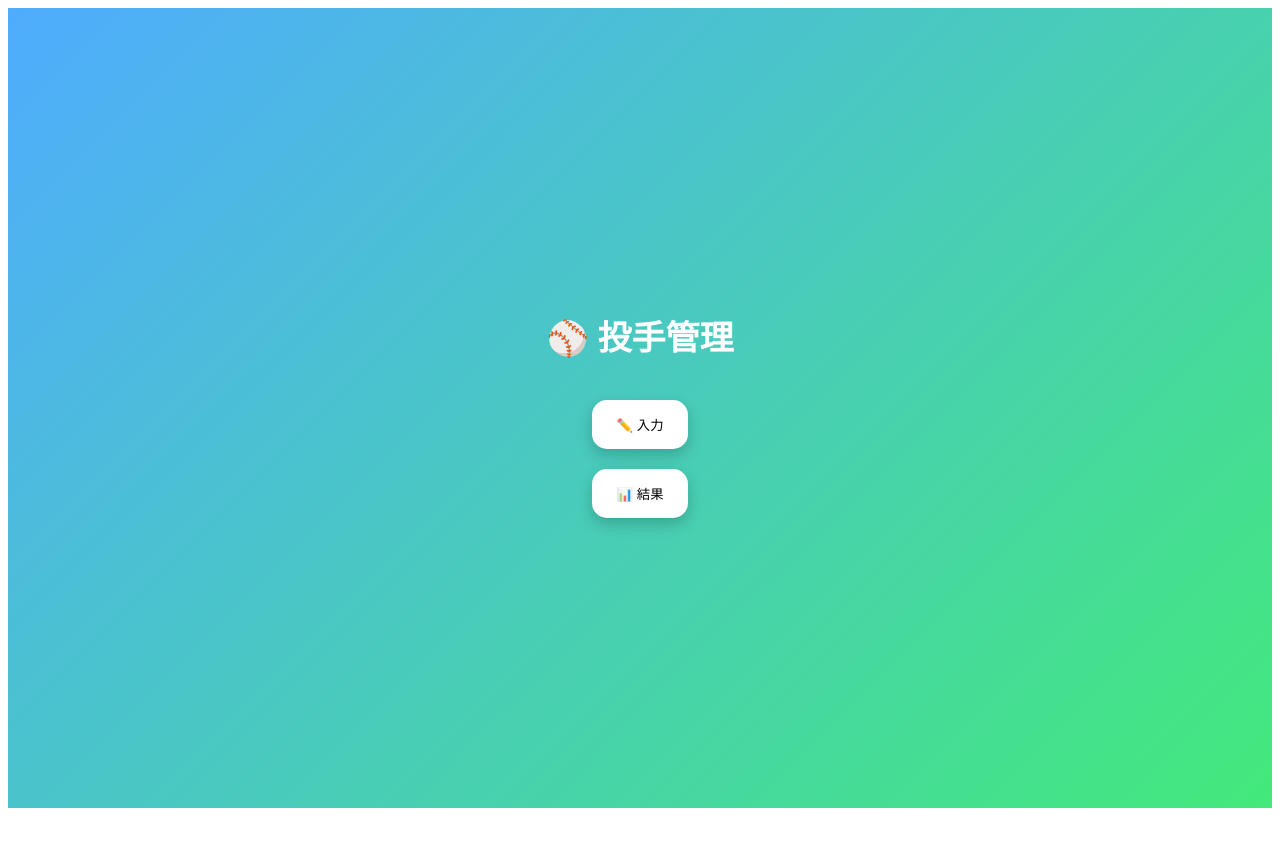
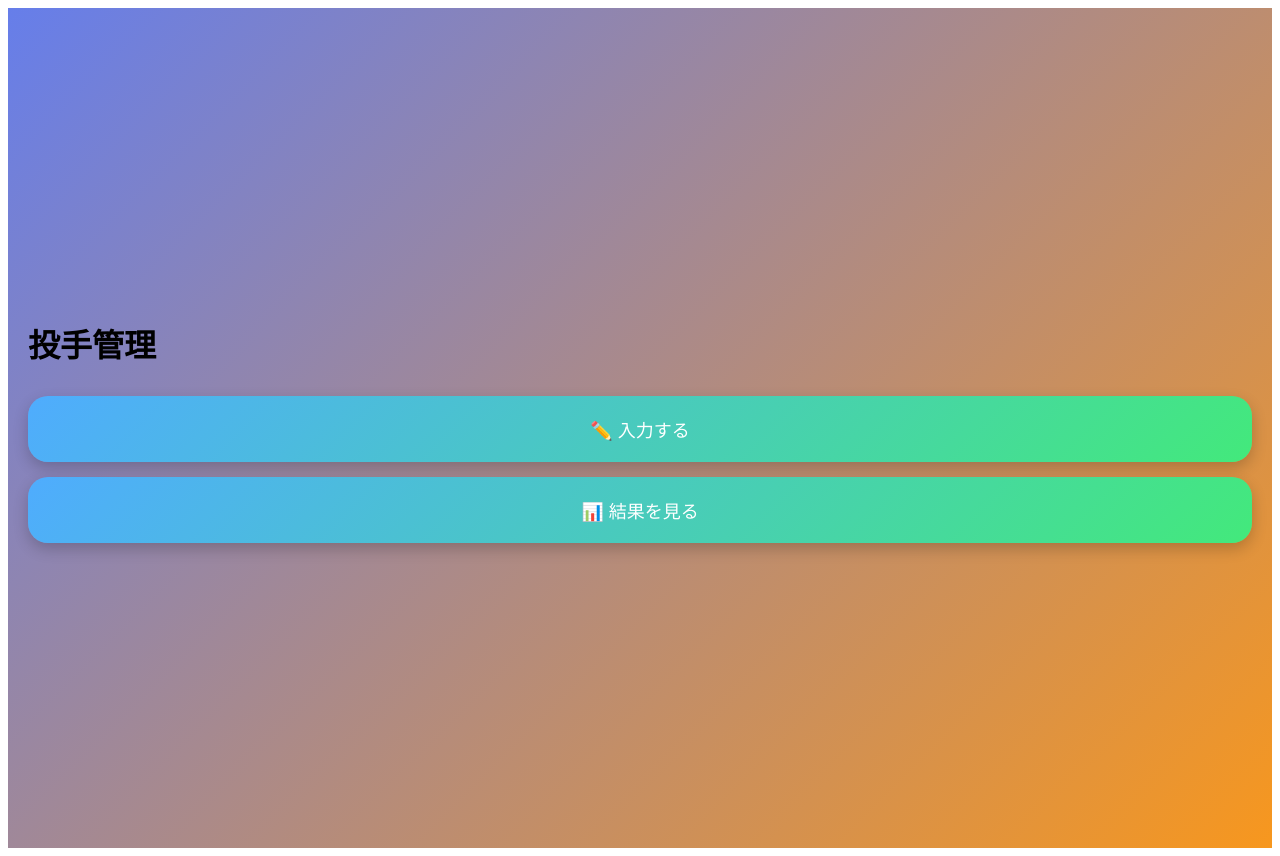
Before and after one commit to t18167647-web/-, a Next.js app: page / in a window 1280 px wide. Before the commit the page ends 816 px from the top, so only its background shows below. Built offline with nearby package versions, Linux system fonts and the light colour scheme.

Commit message:
Firebase対応＋UI調整（機能完全復元）

```diff
--- a/app/page.jsx
+++ b/app/page.jsx
@@ -2,45 +2,38 @@
 import Link from "next/link";
 
 export default function Home() {
-  const press = (e) => (e.currentTarget.style.transform = "scale(0.9)");
-  const release = (e) => (e.currentTarget.style.transform = "scale(1)");
-
   return (
-    <div style={container}>
-      <h1 style={title}>⚾ 投手管理</h1>
+    <div style={page}>
+      <h1 style={{marginBottom:30}}>投手管理</h1>
 
       <Link href="/input">
-        <button style={btn} onMouseDown={press} onMouseUp={release} onMouseLeave={release}>
-          ✏️ 入力
-        </button>
+        <button style={mainBtn}>✏️ 入力する</button>
       </Link>
 
       <Link href="/table">
-        <button style={btn} onMouseDown={press} onMouseUp={release} onMouseLeave={release}>
-          📊 結果
-        </button>
+        <button style={mainBtn}>📊 結果を見る</button>
       </Link>
     </div>
   );
 }
 
-const container = {
-  height: "100vh",
-  background: "linear-gradient(135deg, #4facfe, #43e97b)",
-  display: "flex",
-  flexDirection: "column",
-  alignItems: "center",
-  justifyContent: "center",
-  color: "white",
+const page={
+  padding:20,
+  minHeight:"100vh",
+  display:"flex",
+  flexDirection:"column",
+  justifyContent:"center",
+  background:"linear-gradient(135deg,#667eea,#f7971e)"
 };
 
-const title = { fontSize: 34, marginBottom: 30 };
-
-const btn = {
-  margin: 10,
-  padding: "15px 25px",
-  borderRadius: 15,
-  border: "none",
-  background: "white",
-  boxShadow: "0 6px 15px rgba(0,0,0,0.2)",
+const mainBtn={
+  width:"100%",
+  padding:"20px",
+  fontSize:"18px",
+  borderRadius:"20px",
+  border:"none",
+  background:"linear-gradient(135deg,#4facfe,#43e97b)",
+  color:"white",
+  marginBottom:"15px",
+  boxShadow:"0 6px 15px rgba(0,0,0,0.2)"
 };
```
Also changed, not shown: app/input/page.jsx (+17 -10 lines), app/table/page.jsx (+9 -17 lines).
